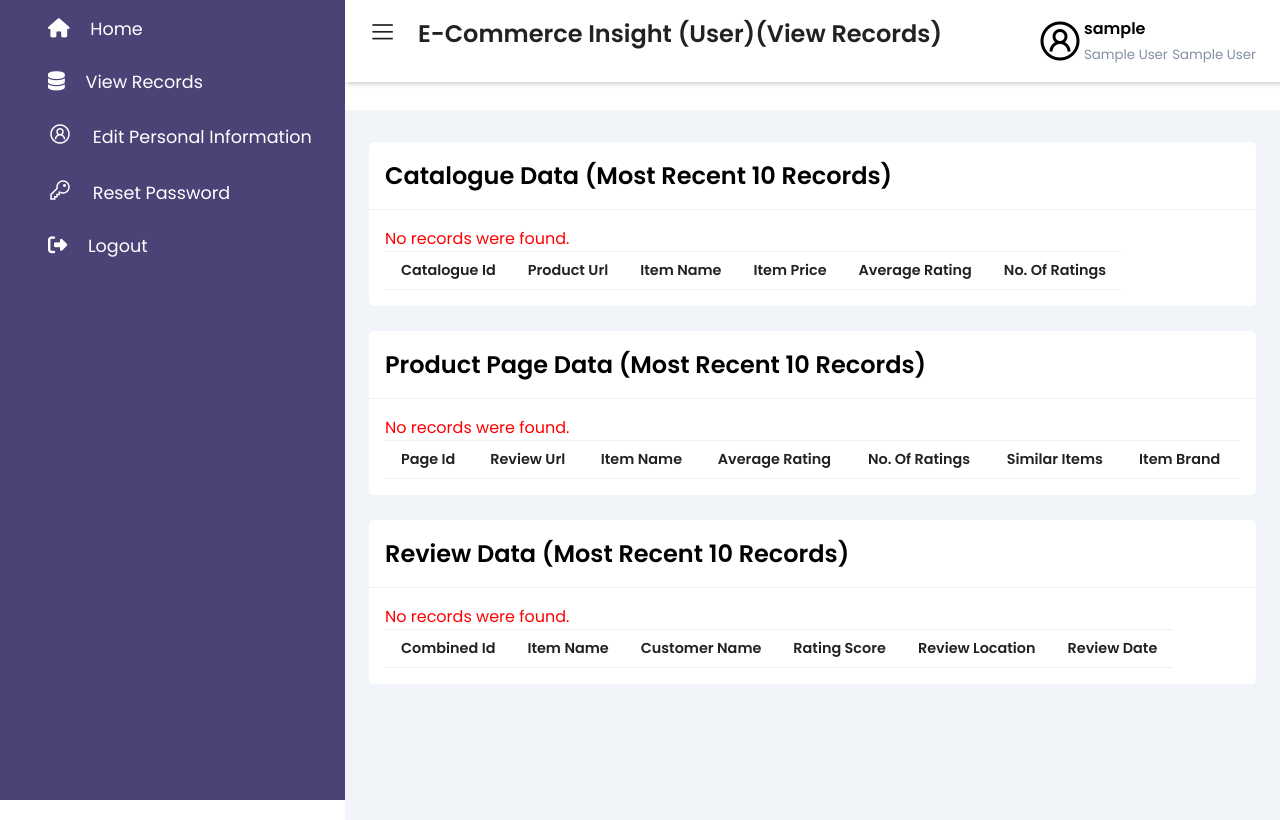
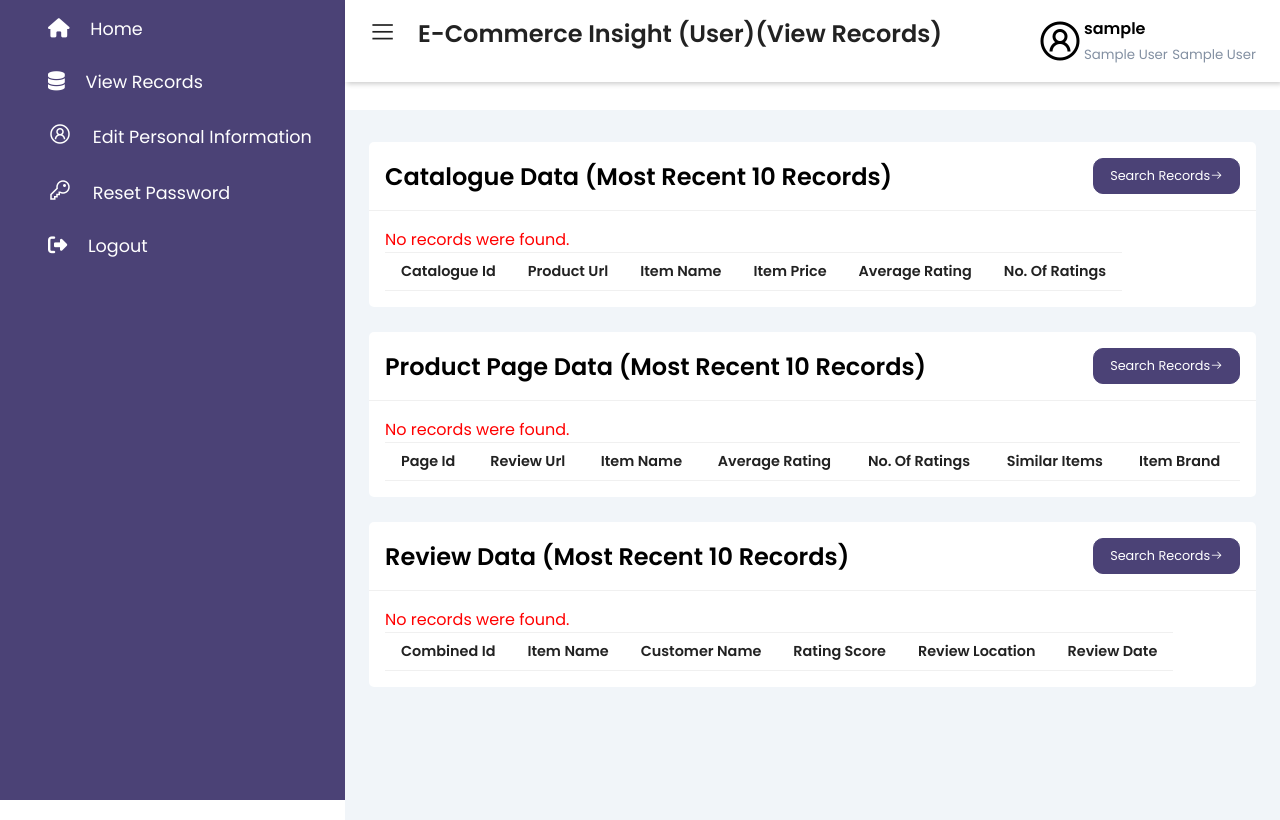
Before and after one commit to Arykelic/FYP-Project, a PHP site: page /WebApp/userviewrecords.php in a window 1280 px wide. Run offline with PHP 8.4, Linux system fonts and the light colour scheme; the visitor is signed in with stand-in values (Sample User, id 1); data that the repository does not hold is empty; some libraries are stand-ins or nearby versions.

Commit message:
testing the integration and final production phase

```diff
--- a/WebApp/userviewrecords.php
+++ b/WebApp/userviewrecords.php
@@ -83,12 +83,12 @@ include "PageDataConfig.php"
       <div class="card">
         <div class="card-header">
           <h2>Catalogue Data (Most Recent 10 Records)</h2>
-          <!-- <a href="usersearchrecords.php"><button>Search Records<span class="las la-arrow-right"></span></button></a> -->
+          <a href="usersearchrecords.php"><button>Search Records<span class="las la-arrow-right"></span></button></a>
         </div>
 
         <div class="card-body" width="100%">
           <!-- <div class="table-responsive"> -->
-          <div class="table table-bordered table-striped" style="text-align:left;" width="100%" cellspacing="0">
+          <div class="table-responsive" style="text-align:left;" width="100%" cellspacing="0">
             <table>
               <thead>
                 <tr>
@@ -140,12 +140,12 @@ include "PageDataConfig.php"
       <div class="card">
         <div class="card-header">
           <h2>Product Page Data (Most Recent 10 Records)</h2>
-          <!-- <a href="usersearchrecords.php"><button>Search Records<span class="las la-arrow-right"></span></button></a> -->
+          <a href="usersearchrecords.php"><button>Search Records<span class="las la-arrow-right"></span></button></a>
         </div>
 
         <div class="card-body" width="100%">
           <!-- <div class="table-responsive"> -->
-          <div class="table table-bordered table-striped" style="text-align:left;" width="100%" cellspacing="0">
+          <div class="table-responsive" style="text-align:left;" width="100%" cellspacing="0">
             <table width="100%">
               <thead>
                 <tr>
@@ -199,7 +199,7 @@ include "PageDataConfig.php"
       <div class="card">
         <div class="card-header">
           <h2>Review Data (Most Recent 10 Records)</h2>
-          <!-- <a href="usersearchrecords.php"><button>Search Records<span class="las la-arrow-right"></span></button></a> -->
+          <a href="usersearchrecords.php"><button>Search Records<span class="las la-arrow-right"></span></button></a>
         </div>
 
         <div class="card-body" width="100%">
```
